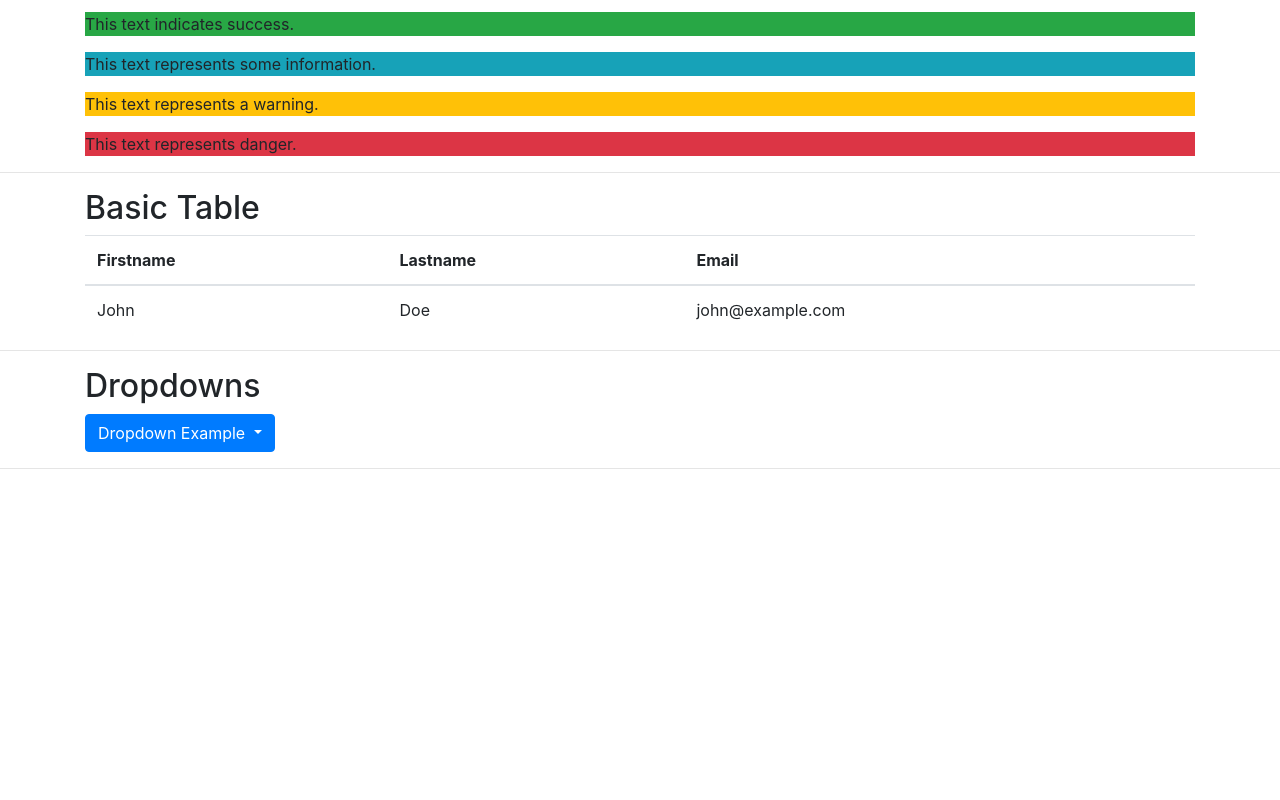
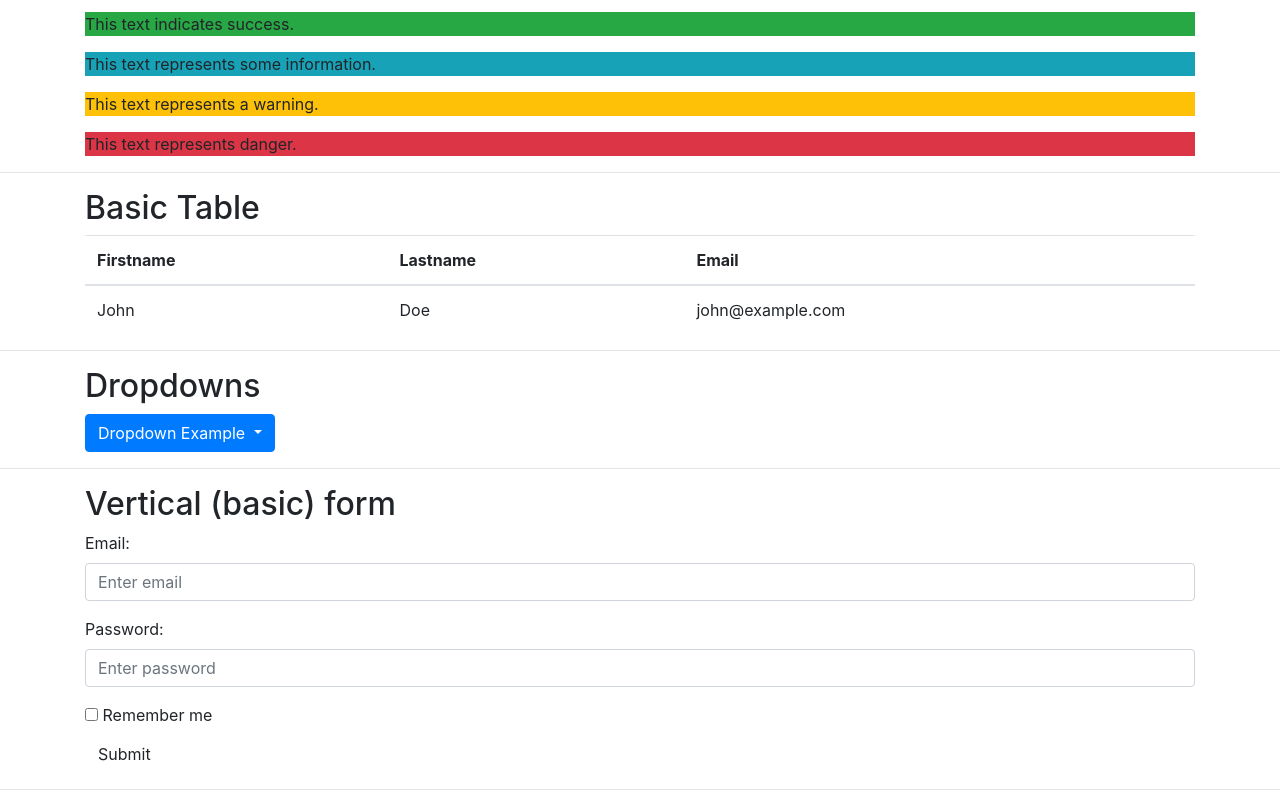
Before and after one commit to CodeBreakerRU/Bootstrap, a plain HTML site: page WebContent/index.html in a window 1280 px wide. Shown: the part 1442-2242 px from the top of the page. Before the commit the page ends 1927 px from the top, so only its background shows below. Drawn offline with nearby package versions, Linux system fonts and the light colour scheme.

Commit message:
Bootstrap form usage

```diff
--- a/WebContent/index.html
+++ b/WebContent/index.html
@@ -131,5 +131,27 @@ a document.</p> </div> <hr>
 <hr>
 
 
+<div class="container">
+ <h2>Vertical (basic) form</h2>
+ <form action="">
+ <div class="form-group">
+ <label for="email">Email:</label>
+ <input type="email" class="form-control" id="email" placeholder="Enter email"
+name="email">
+ </div>
+ <div class="form-group">
+ <label for="pwd">Password:</label>
+ <input type="password" class="form-control" id="pwd" placeholder="Enter password"
+name="pwd">
+ </div>
+ <div class="checkbox">
+ <label><input type="checkbox" name="remember"> Remember me</label>
+ </div>
+ <button type="submit" class="btn btn-default">Submit</button>
+ </form>
+</div>
+<hr>
+
+
 </body>
 </html>
```
Also changed, not shown: 1 other file.
